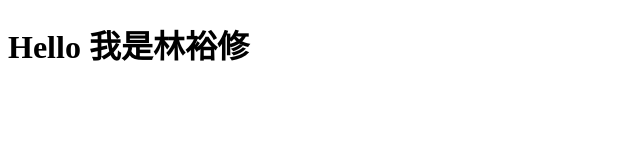
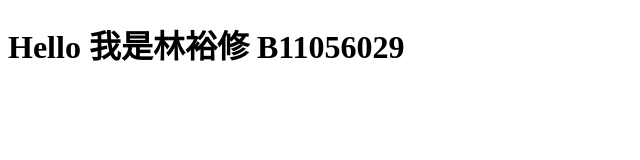
Before and after one commit to B11056029/B11056029.github., a plain HTML site: page index.html in a window 1280 px wide. Shown: the whole page, without its empty margins (0-640 px from the left). Drawn offline with Linux system fonts and the light colour scheme.

Commit message:
第三次上傳

```diff
--- a/index.html
+++ b/index.html
@@ -7,6 +7,6 @@
     <title>Document</title>
 </head>
 <body>
-    <h1>Hello 我是林裕修</h1>
+    <h1>Hello 我是林裕修 B11056029</h1>
 </body>
 </html>
```
